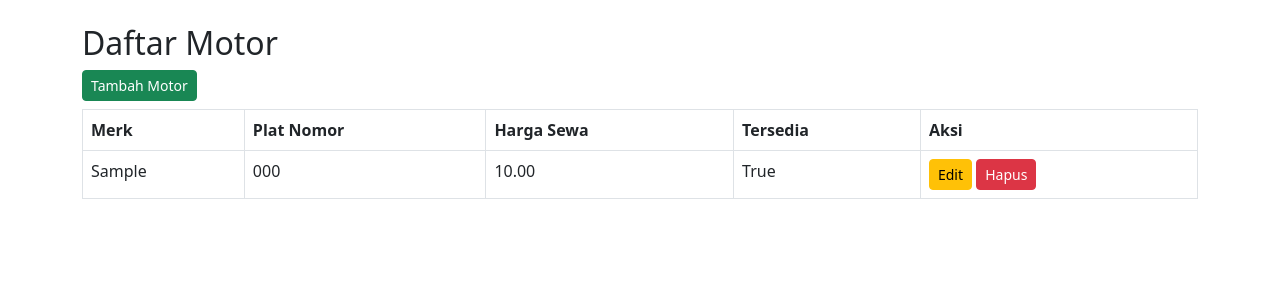
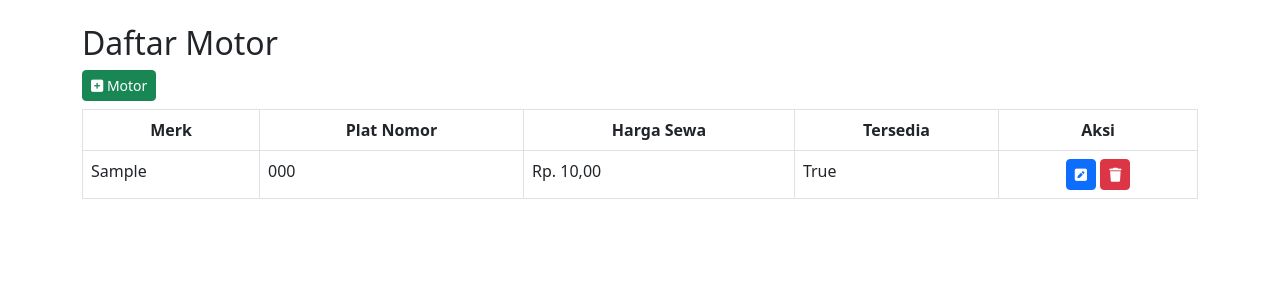
Before and after one commit to AdjiPras/penyewaan_motor_app, a Django app: page /motor/ in a window 1280 px wide. Shown: the part 56-356 px from the top of the page. Run offline with Django 3.2, Linux system fonts and the light colour scheme; a user stored in the database is signed in; tables that the repository leaves empty hold one stand-in row (values such as "Sample post").

Commit message:
update 28/05

```diff
--- a/rental/templates/rental/motor_list.html
+++ b/rental/templates/rental/motor_list.html
@@ -1,22 +1,37 @@
 {% extends 'rental/base.html' %}
+{% load format_uang %}
 {% block content %}
+
+
 <h2>Daftar Motor</h2>
-<a href="{% url 'motor_create' %}" class="btn btn-sm btn-success mb-2">Tambah Motor</a>
+<a href="{% url 'motor_create' %}" class="btn btn-sm btn-success mb-2">
+    <i class="fa fa-plus-square" aria-hidden="true"></i> Motor
+</a>
 <table class="table table-bordered">
-    <tr>
-        <th>Merk</th><th>Plat Nomor</th><th>Harga Sewa</th><th>Tersedia</th><th>Aksi</th>
+    <tr style="text-align: center;">
+        <th>Merk</th>
+        <th>Plat Nomor</th>
+        <th>Harga Sewa</th>
+        <th>Tersedia</th>
+        <th>Aksi</th>
     </tr>
     {% for motor in data %}
     <tr>
         <td>{{ motor.merk }}</td>
         <td>{{ motor.plat_nomor }}</td>
-        <td>{{ motor.harga_sewa_per_hari }}</td>
+        <td>Rp. {{ motor.harga_sewa_per_hari|rupiah }}</td>
         <td>{{ motor.tersedia }}</td>
-        <td>
-            <a href="{% url 'motor_edit' motor.pk %}" class="btn btn-sm btn-warning">Edit</a>
-            <a href="{% url 'motor_delete' motor.pk %}" class="btn btn-sm btn-danger">Hapus</a>
+        <td style="text-align: center;">
+            <a href="{% url 'motor_edit' motor.pk %}" class="btn btn-sm btn-primary">
+                <i class="fa fa-pencil-square" aria-hidden="true"></i>
+            </a>
+            <a href="{% url 'motor_delete' motor.pk %}" class="btn btn-sm btn-danger">
+                <i class="fa fa-trash" aria-hidden="true"></i>
+            </a>
         </td>
     </tr>
     {% endfor %}
 </table>
+
+
 {% endblock %}
--- a/rental/templates/rental/transaksi_list.html
+++ b/rental/templates/rental/transaksi_list.html
@@ -3,10 +3,9 @@
 {% block content %}
 
 <h2>Daftar Transaksi</h2>
-
 <div class="d-flex align-items-center gap-2 mb-3">
     <a href="{% url 'transaksi_create' %}" class="btn btn-sm btn-success">
-         <i class="fa fa-plus" aria-hidden="true"></i> Transaksi</a>
+         <i class="fa fa-plus-square" aria-hidden="true"></i> Transaksi</a>
     <a href="{% url 'export_pdf_transaksi' %}" class="btn btn-sm btn-warning">
         <i class="fa fa-print" aria-hidden="true"></i> Cetak PDF</a>
 
@@ -62,4 +61,5 @@
     </tr>
     {% endfor %}
 </table>
+
 {% endblock %}
```
Also changed, not shown: rental/forms.py (+0 -16 lines), rental/templates/rental/form.html (+3 -6 lines), rental/templates/rental/pelanggan_list.html (+14 -5 lines), rental/views.py (+0 -8 lines).
